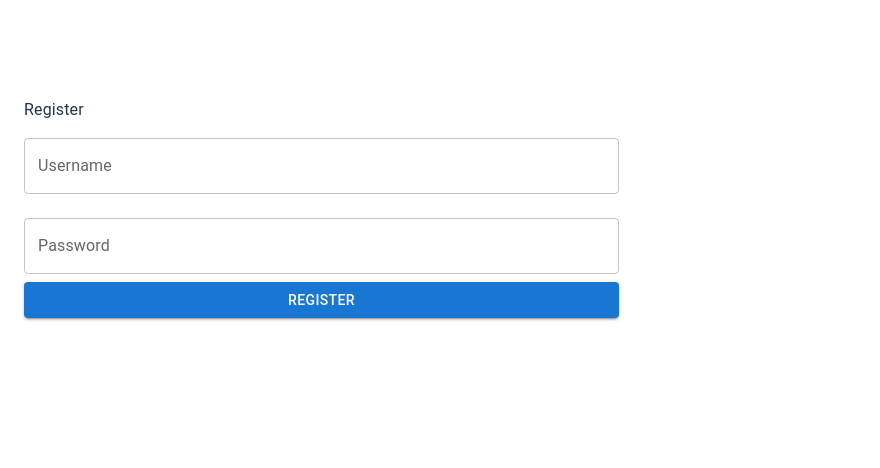
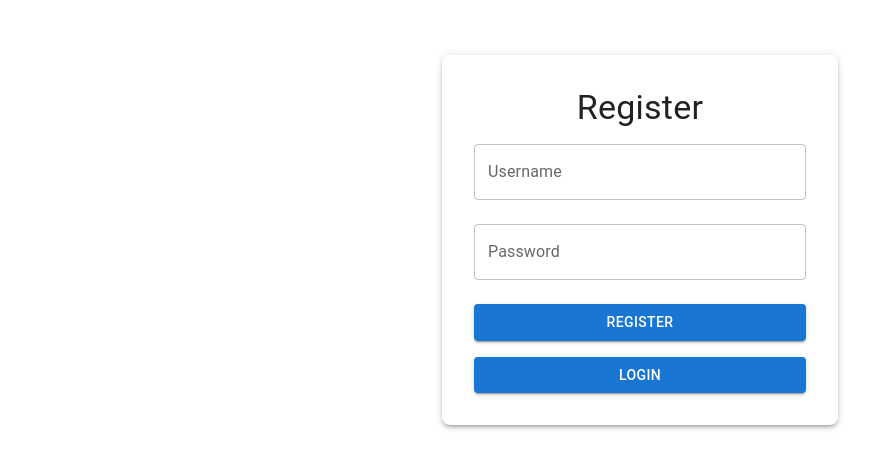
Before and after one commit to ralddddd/BSIT2B_LOGIN, a React (Vite) app in the folder frontend/: page / in a window 1280 px wide. Shown: the part 192-660 px from the top of the page, without its empty margins (0-880 px from the left). Built offline with nearby package versions, Linux system fonts and the light colour scheme.

Commit message:
Your commit message

```diff
--- a/frontend/src/Dashboard.jsx
+++ b/frontend/src/Dashboard.jsx
@@ -1,36 +1,80 @@
 import { useEffect, useState } from "react";
 import { useNavigate } from "react-router-dom";
-import { Container, Typography, Button } from "@mui/material";
-
-
+import { Container, Typography, Button, TextField } from "@mui/material";
 
 const Dashboard = () => {
   const navigate = useNavigate();
-   const [user, setUser] = useState("");
-
+  const [user, setUser ] = useState("");
+  const [newItem, setNewItem] = useState("");
+  const [items, setItems] = useState([]);
 
   useEffect(() => {
-    const storedUser = localStorage.getItem("username");
-    if (storedUser) {
-        setUser(storedUser);
+    const storedUser  = localStorage.getItem("username");
+    if (storedUser ) {
+      setUser (storedUser );
     } else {
       navigate("/login");
     }
   }, [navigate]);
 
+  const addItem = () => {
+    if (newItem.trim() === "") return;
+
+    const newItemObj = { id: Date.now(), name: newItem };
+    setItems([...items, newItemObj]);
+    setNewItem("");
+  };
+
+  const updateItem = (id, newName) => {
+    setItems(items.map(item => (item.id === id ? { ...item, name: newName } : item)));
+  };
+
+  const deleteItem = (id) => {
+    setItems(items.filter(item => item.id !== id));
+  };
+
   return (
-        <Container>
-            <Typography variant="h4">Welcome {user} </Typography>
-            <Button
-            variant="contained"
-            color="secondary"
-            onClick={() =>{
+    <Container sx={{ backgroundColor: '#f0f4f8', padding: '20px', borderRadius: '8px', boxShadow: '0 4px 8px rgba(0,0,0,0.1)' }}>
+      <Typography variant="h4" align="center" gutterBottom sx={{ color: '#3f51b5', fontWeight: 'bold' }}>
+        Welcome, {user}!
+      </Typography>
+      <Typography variant="h5" align="center" sx={{ color: '#3f51b5', marginBottom: '20px' }}>
+        ADD OR DELETE
+      </Typography>
+
+      <TextField
+        fullWidth
+        margin="normal"
+        label="Add Item"
+        value={newItem}
+        onChange={(e) => setNewItem(e.target.value)}
+        sx={{ marginBottom: '20px', borderRadius: '4px' }}
+      />
+      <Button variant="contained" color="primary" fullWidth onClick={addItem} sx={{ backgroundColor: '#3f51b5', '&:hover': { backgroundColor: '#303f9f' } }}>
+        Add Item
+      </Button>
+
+      <ul style={{ padding: 0, listStyle: "none" }}>
+        {items.map(item => (
+          <li key={item.id} style={{ display: "flex", alignItems: "center", marginTop: "10px" }}>
+            <TextField
+              fullWidth
+              value={item.name}
+              onChange={(e) => updateItem(item.id, e.target.value)}
+              sx={{ marginRight: '10px', borderRadius: '4px' }}
+            />
+            <Button variant="contained" color="secondary" onClick={() => deleteItem(item.id)} style={{ marginLeft: "10px", backgroundColor: '#f50057', '&:hover': { backgroundColor: '#c51162' } }}>
+              Delete
+            </Button>
+          </li>
+        ))}
+      </ul>
+
+      <Button variant="contained" color="secondary" fullWidth sx={{ mt: 2, backgroundColor: '#f50057', '&:hover': { backgroundColor: '#c51162' } }} onClick={() => {
         localStorage.removeItem("token");
         localStorage.removeItem("username");
         navigate("/login");
-            }}
-
-            >
+      }}>
         Logout
       </Button>
     </Container>
--- a/frontend/src/Login.jsx
+++ b/frontend/src/Login.jsx
@@ -1,6 +1,6 @@
 import { useState } from "react";
 import axios from "axios";
-import { TextField, Button, Container, Typography } from "@mui/material";
+import { TextField, Button, Container, Typography, Paper } from "@mui/material";
 import { useNavigate } from "react-router-dom";
 
 const Login = () => {
@@ -8,7 +8,7 @@ const Login = () => {
     const [password, setPassword] = useState("");
     const navigate = useNavigate();
 
-    // Event Handler for Login
+    // EVENT HANDLEr for LOGIN
     const handleLogin = async () => {
         if (!username || !password) {
           alert("Please fill in all fields");
@@ -32,8 +32,13 @@ const Login = () => {
     };
 
     return (
-        <Container maxWidth="xs">
-            <Typography variant="h4">Login</Typography>
+        <Container maxWidth="xs" sx={{ mt: 8 }}>
+          <Paper elevation={3} sx={{
+            p: 4,
+            borderRadius: '8px',
+            backgroundColor: 'white'
+          }}>
+            <Typography variant="h4" align="center">Login</Typography>
             <TextField
               label="Username"
               fullWidth
@@ -49,9 +54,24 @@ const Login = () => {
               value={password}
               onChange={(e) => setPassword(e.target.value)}
             />
-            <Button variant="contained" color="primary" fullWidth onClick={handleLogin}>
+            <Button
+              variant="contained"
+              color="primary"
+              fullWidth
+              onClick={handleLogin}
+              sx={{ mb: 2, mt: 2 }}
+            >
               Login
             </Button>
+            <Button
+              variant="contained"
+              color="primary"
+              fullWidth
+              onClick={() => navigate("/Register")}
+            >
+              Register
+            </Button>
+          </Paper>
         </Container>
     );
 };
--- a/frontend/src/Register.jsx
+++ b/frontend/src/Register.jsx
@@ -1,47 +1,77 @@
 import { useState } from "react";
 import axios from "axios";
-import {TextField, Button, Container, Typography} from "@mui/material";
-import {useNavigate} from "react-router-dom";
+import { TextField, Button, Container, Typography, Paper } from "@mui/material";
+import { useNavigate } from "react-router-dom";
+import "./App.css";
 
-
-const Register = () =>{
+const Register = () => {
   const [username, setUsername] = useState("");
   const [password, setPassword] = useState("");
   const navigate = useNavigate();
 
-
   const handleRegister = async () => {
-        if(!username || !password){
+    if (!username || !password) {
       alert("Please fill in all fields");
       return;
     }
 
-        try{
-            const response = await axios.post("http://localhost:5000/register", {username, password }, { headers: {"Content-Type": "application/json"}});
+    try {
+      const response = await axios.post(
+        "http://localhost:5000/register",
+        { username, password },
+        { headers: { "Content-Type": "application/json" } }
+      );
 
       alert(response.data.message);
       navigate("/login");
-        } catch   (error) {
+    } catch (error) {
       alert(error.response?.data?.message || "Registration Failed");
     }
-
-    }
-
+  };
 
   return (
-    <Container>
-        <Typography>Register</Typography>
-        <TextField label="Username" fullWidth margin="normal" value={username} onChange={(e) => setUsername(e.target.value) }/>
-        <TextField label="Password" type="password" fullWidth margin="normal" value={password} onChange={(e) => setPassword(e.target.value) }/>
-            <Button variant="contained" color="primary" fullWidth onClick={handleRegister}>
+    <Container maxWidth="xs" sx={{ mt: 8 }}>
+      <Paper elevation={3} sx={{
+        p: 4,
+        borderRadius: '8px',
+        backgroundColor: 'white'
+      }}>
+        <Typography variant="h4" align="center">Register</Typography>
+        <TextField
+          label="Username"
+          fullWidth
+          margin="normal"
+          value={username}
+          onChange={(e) => setUsername(e.target.value)}
+        />
+        <TextField
+          label="Password"
+          type="password"
+          fullWidth
+          margin="normal"
+          value={password}
+          onChange={(e) => setPassword(e.target.value)}
+        />
+        <Button
+          variant="contained"
+          color="primary"
+          fullWidth
+          onClick={handleRegister}
+          sx={{ mb: 2, mt: 2 }}
+        >
           Register
         </Button>
+        <Button
+          variant="contained"
+          color="primary"
+          fullWidth
+          onClick={() => navigate("/login")}
+        >
+          Login
+        </Button>
+      </Paper>
     </Container>
-)
-
-
-
+  );
 };
 
-
 export default Register;
```
Also changed, not shown: 1 other file (tests, documents, lock files or other folders). Lines whose indentation alone changed are shown as unchanged.
